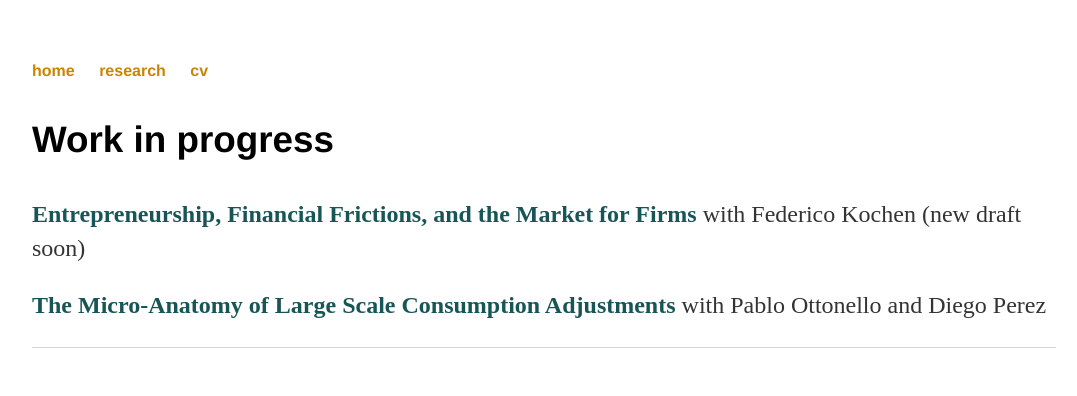
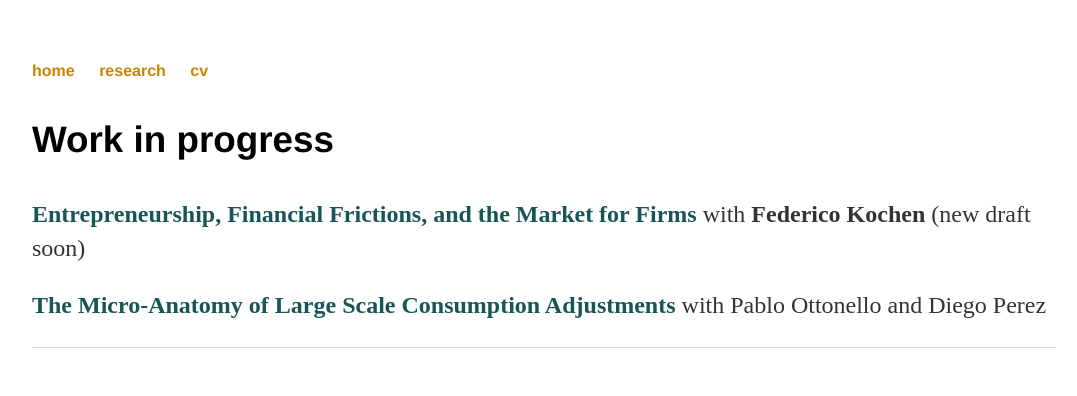
Before and after one commit to rafaguntin/rafaguntin.github.io, a Jekyll site: the page built from research/index.html, in a window 1280 px wide. Shown: the top 396 px of the page, without its empty margins (96-1173 px from the left). Built offline with Jekyll 4.4.1, drawn with Linux system fonts in a browser that asks for light colours.

Commit message:
Update index.html

```diff
--- a/research/index.html
+++ b/research/index.html
@@ -8,7 +8,8 @@
 			<p> <a style="font-weight: bold; color:#175556"
 			       href="https://www.dropbox.com/s/5y7eh5qdi29uxg1/Entrepreneurship%2C%20Financial%20Frictions%2C%20and%20the%20Market%20of%20Firms.pdf?raw=1"
 			       >Entrepreneurship, Financial Frictions, and the Market for Firms</a>
-				with Federico Kochen (new draft soon) </p>
+				with
+				<a style="font-weight: bold; color:#333" href="https://sites.google.com/view/federicokochen/home"> Federico Kochen </a> (new draft soon) </p>
 			<p> <a style="font-weight: bold; color:#175556"
 			       >The Micro-Anatomy of Large Scale Consumption Adjustments</a>
 				with Pablo Ottonello and Diego Perez </p>
```
